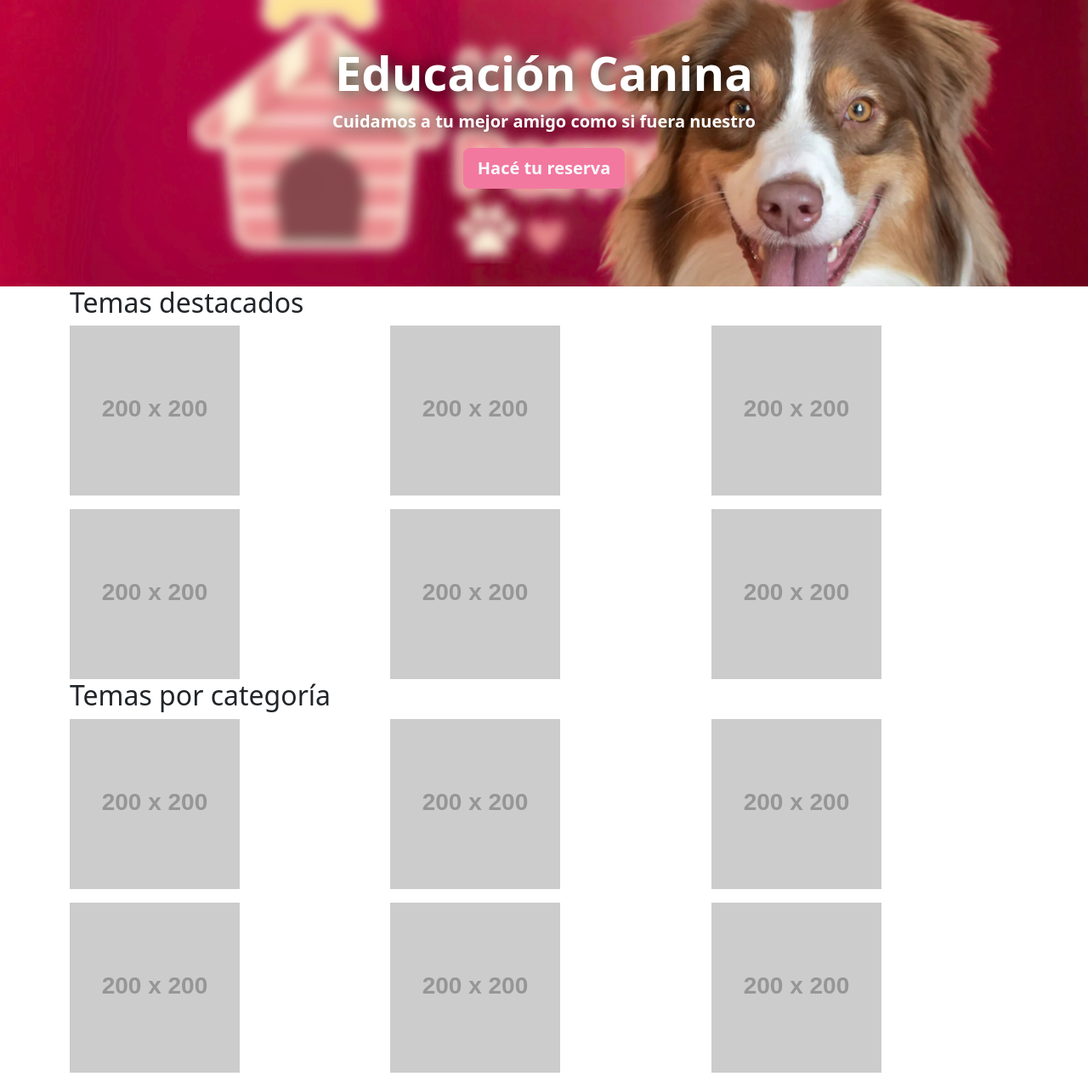
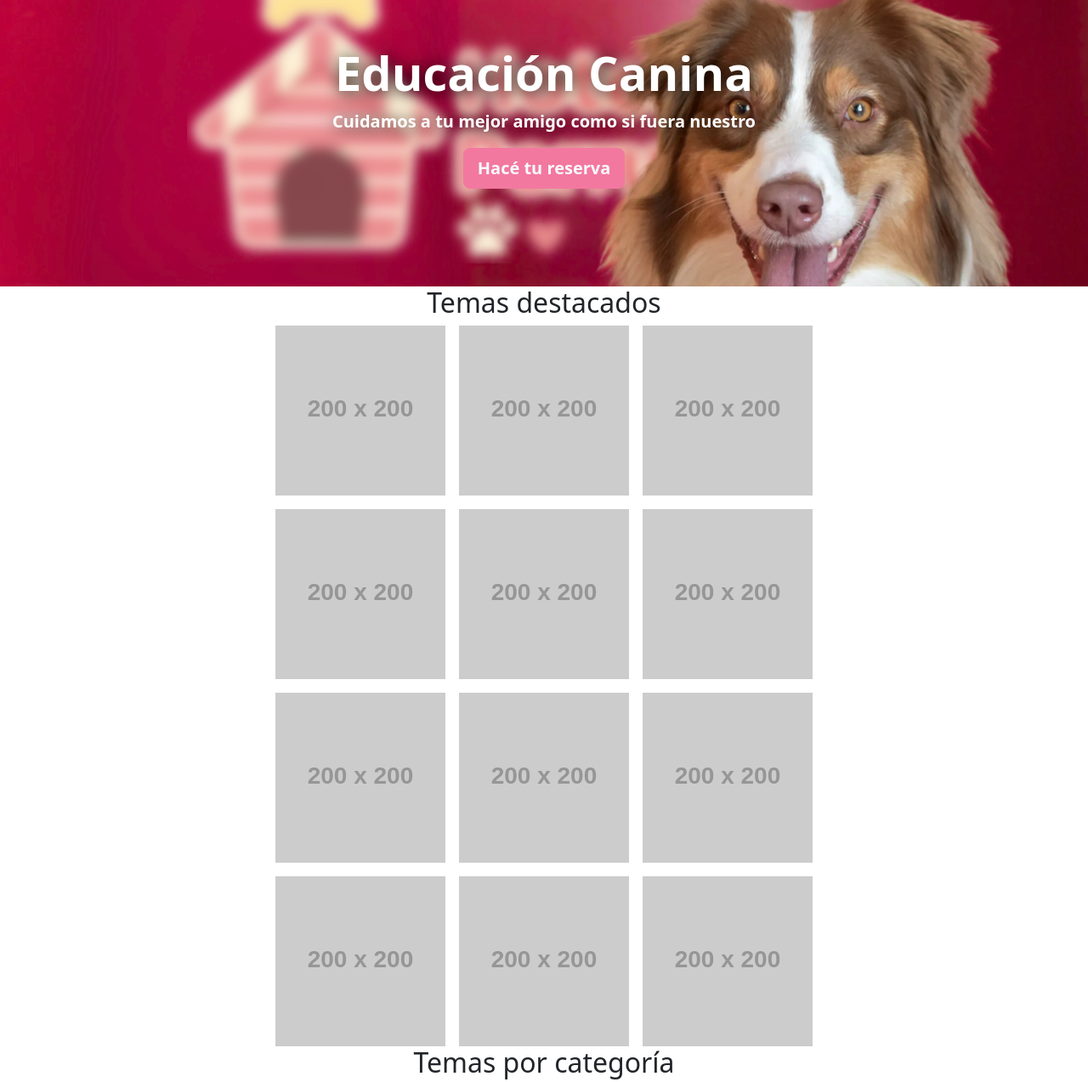
Before and after one commit to w-alt-m/coder-desarrollo-web, a plain HTML site: page pages/educacion-canina.html in a window 1280 px wide. Shown: the part 153-1426 px from the top of the page at 85% size. Drawn offline with nearby package versions, Linux system fonts and the light colour scheme; placeholder pictures from the web are drawn by us; a web font is replaced by a local one.

Commit message:
Fix grid layout and improve display

```diff
--- a/pages/educacion-canina.html
+++ b/pages/educacion-canina.html
@@ -96,8 +96,14 @@
     <!-- CONTENT -->
     <main class="container">
       <!-- SECTION 2 -->
-      <h2>Temas destacados</h2>
+      <h2 class="text-center">Temas destacados</h2>
       <section class="featured-topics">
+        <img src="https://placehold.co/200x200" alt="" />
+        <img src="https://placehold.co/200x200" alt="" />
+        <img src="https://placehold.co/200x200" alt="" />
+        <img src="https://placehold.co/200x200" alt="" />
+        <img src="https://placehold.co/200x200" alt="" />
+        <img src="https://placehold.co/200x200" alt="" />
         <img src="https://placehold.co/200x200" alt="" />
         <img src="https://placehold.co/200x200" alt="" />
         <img src="https://placehold.co/200x200" alt="" />
@@ -106,8 +112,14 @@
         <img src="https://placehold.co/200x200" alt="" />
       </section>
       <!-- SECTION 3 -->
-      <h2>Temas por categoría</h2>
+      <h2 class="text-center">Temas por categoría</h2>
       <section class="category-topics">
+        <img src="https://placehold.co/200x200" alt="" />
+        <img src="https://placehold.co/200x200" alt="" />
+        <img src="https://placehold.co/200x200" alt="" />
+        <img src="https://placehold.co/200x200" alt="" />
+        <img src="https://placehold.co/200x200" alt="" />
+        <img src="https://placehold.co/200x200" alt="" />
         <img src="https://placehold.co/200x200" alt="" />
         <img src="https://placehold.co/200x200" alt="" />
         <img src="https://placehold.co/200x200" alt="" />
--- a/styles/styles.css
+++ b/styles/styles.css
@@ -126,21 +126,23 @@ body {
 .featured-topics,
 .category-topics {
   display: grid;
-  grid-template-columns: repeat(1, 1fr);
-  grid-template-rows: repeat(1, 1fr);
+  grid-template-columns: repeat(1, auto);
+  grid-template-rows: auto;
+  justify-content: center;
+  align-items: center;
   gap: 1rem;
 }
 
 @media (min-width: 576px) and (max-width: 992px) {
   .featured-topics,
   .category-topics {
-    grid-template-columns: repeat(2, 1fr);
+    grid-template-columns: repeat(2, auto);
   }
 }
 
 @media (min-width: 993px) {
   .featured-topics,
   .category-topics {
-    grid-template-columns: repeat(3, 1fr);
+    grid-template-columns: repeat(3, auto);
   }
 }
```
